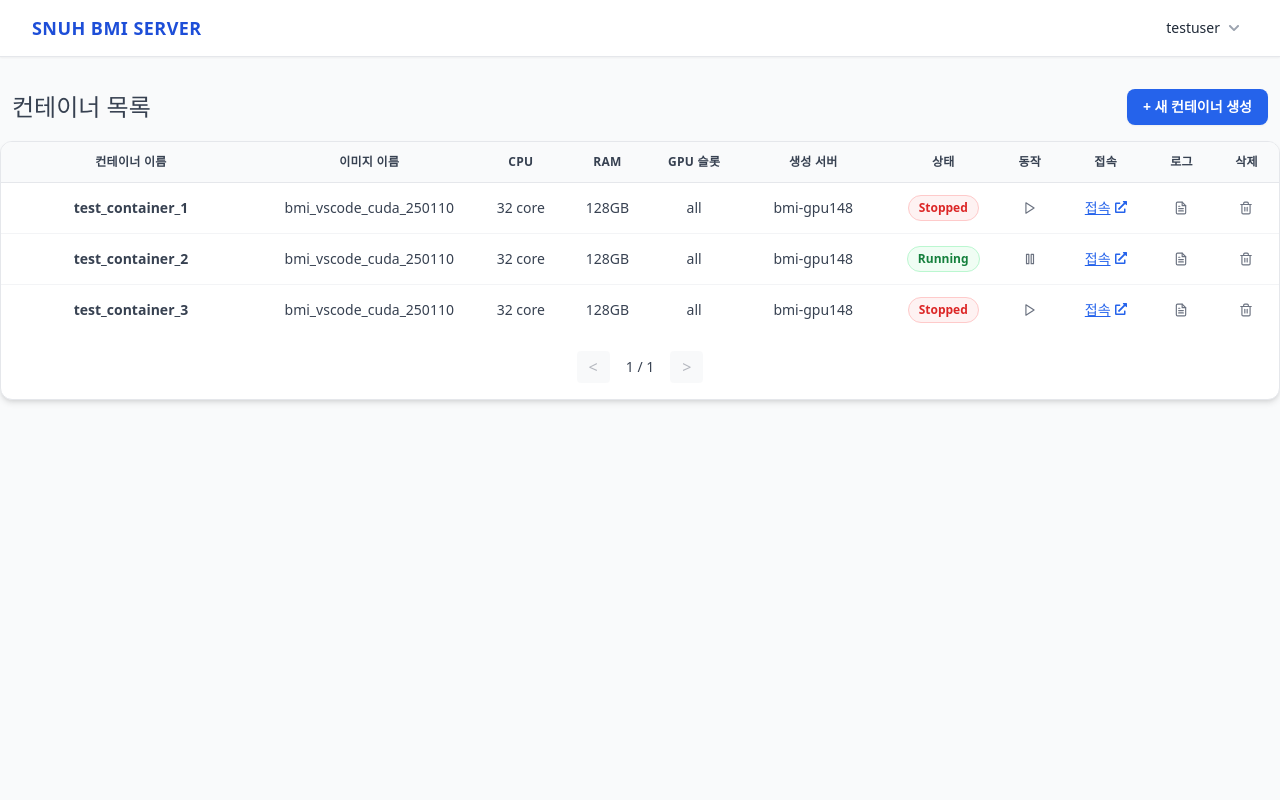
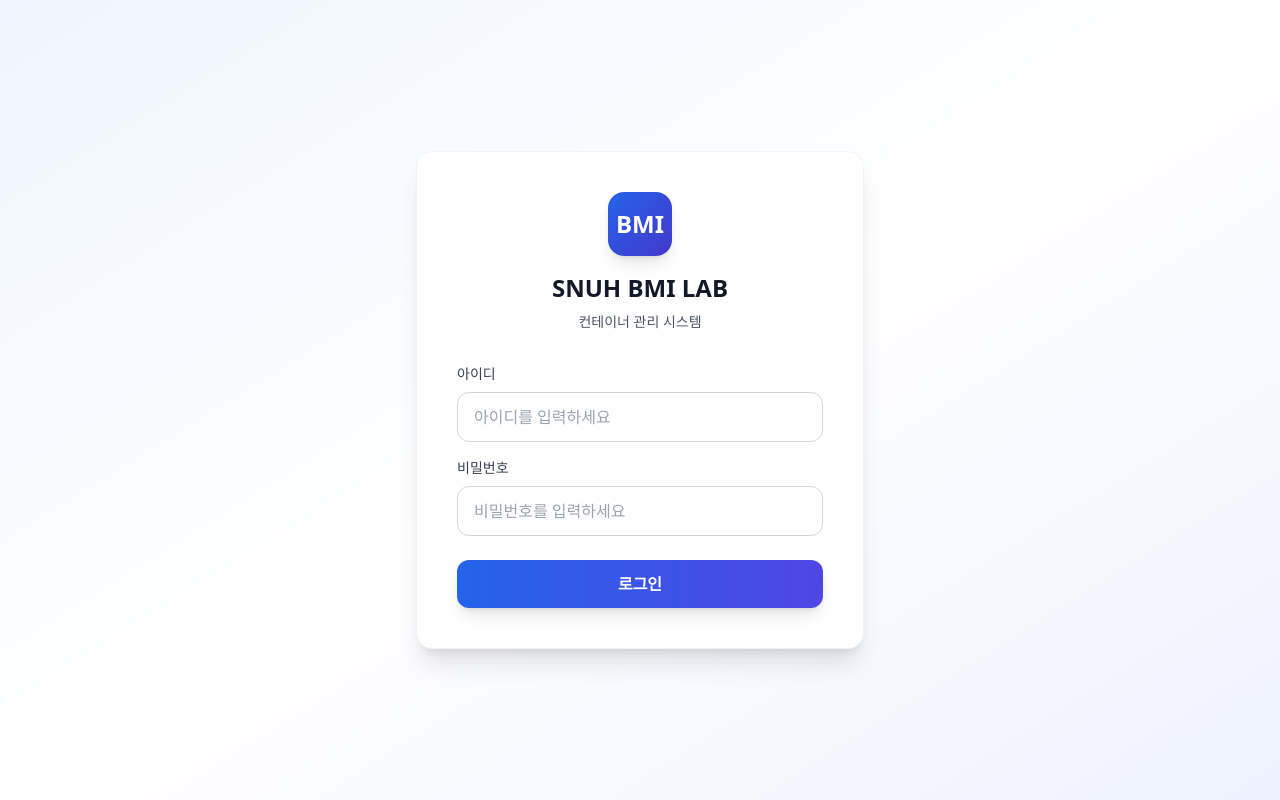
Before and after one commit to ima9ine4/SNUH-BMI-SERVER-FRONT, a React (Create React App) app: page / in a window 1280 px wide. Built offline with nearby package versions, Linux system fonts and the light colour scheme; a web font is replaced by a local one.

Commit message:
Feat: 로그인 UI 및 로직 추가

```diff
--- a/src/App.js
+++ b/src/App.js
@@ -1,9 +1,23 @@
+import React, { useState } from "react";
+import LoginPage from "./pages/LoginPage";
 import MainPage from "./pages/MainPage";
 
 function App() {
-  return(
-    <MainPage />
-  );
+  const [user, setUser] = useState(null);
+
+  const handleLogin = (userData) => {
+    setUser(userData); // 로그인 완료
+  };
+
+  const handleLogout = () => {
+    setUser(null);
+  };
+
+  if (!user) {
+    return <LoginPage onLogin={handleLogin} />;
+  }
+
+  return <MainPage user={user} onLogout={handleLogout} />;
 }
 
 export default App;
--- a/src/pages/LoginPage.jsx
+++ b/src/pages/LoginPage.jsx
@@ -0,0 +1,80 @@
+import React, { useState } from "react";
+
+const LoginPage = ({ onLogin }) => {
+    const [ userId, setUserId ] = useState("");
+    const [ userPw, setuserPw ] = useState("");
+    const [ error, setError ] = useState("");
+
+    const handleLogin = () => {
+        if (userId === "" || userPw === ""){
+            setError("아이디와 비밀번호를 모두 입력해주세요.");
+            return;
+        }
+
+        // 로그인 성공 시 onLogin 호출
+        onLogin({ userId, userPw });
+    }
+
+    return (
+        <div className="min-h-screen flex items-center justify-center bg-gradient-to-br from-blue-50 via-white to-indigo-50">
+            <div className="bg-white p-10 rounded-2xl shadow-xl w-full max-w-md border border-gray-100">
+                {/* 로고 및 브랜딩 */}
+                <div className="text-center mb-8">
+                    <div className="w-16 h-16 bg-gradient-to-br from-blue-600 to-indigo-700 rounded-2xl flex items-center justify-center mx-auto mb-4 shadow-lg">
+                        <span className="text-white text-2xl font-bold">BMI</span>
+                    </div>
+                    <h1 className="text-2xl font-bold text-gray-900 mb-2">SNUH BMI LAB</h1>
+                    <p className="text-gray-600 text-sm">컨테이너 관리 시스템</p>
+                </div>
+
+                {/* 로그인 폼 */}
+                <form onSubmit={(e) => { e.preventDefault(); handleLogin(); }}>
+                    <div className="space-y-4">
+                        <div>
+                            <label htmlFor="userId" className="block text-sm font-medium text-gray-700 mb-2">
+                                아이디
+                            </label>
+                            <input
+                                id="userId"
+                                type="text"
+                                placeholder="아이디를 입력하세요"
+                                value={userId}
+                                onChange={(e) => setUserId(e.target.value)}
+                                className="w-full px-4 py-3 border border-gray-300 rounded-xl focus:ring-2 focus:ring-blue-500 focus:border-transparent transition-all duration-200 text-gray-900 placeholder-gray-400"
+                            />
+                        </div>
+
+                        <div>
+                            <label htmlFor="userPw" className="block text-sm font-medium text-gray-700 mb-2">
+                                비밀번호
+                            </label>
+                            <input
+                                id="userPw"
+                                type="userPw"
+                                placeholder="비밀번호를 입력하세요"
+                                value={userPw}
+                                onChange={(e) => setuserPw(e.target.value)}
+                                className="w-full px-4 py-3 border border-gray-300 rounded-xl focus:ring-2 focus:ring-blue-500 focus:border-transparent transition-all duration-200 text-gray-900 placeholder-gray-400"
+                            />
+                        </div>
+                    </div>
+
+                    {error && (
+                        <div className="mt-4 p-3 bg-red-50 border border-red-200 rounded-xl">
+                            <p className="text-red-600 text-sm">{error}</p>
+                        </div>
+                    )}
+
+                    <button
+                        type="submit"
+                        className="w-full mt-6 bg-gradient-to-r from-blue-600 to-indigo-600 text-white py-3 px-4 rounded-xl font-semibold hover:from-blue-700 hover:to-indigo-700 focus:ring-2 focus:ring-blue-500 focus:ring-offset-2 transition-all duration-200 shadow-lg hover:shadow-xl"
+                    >
+                        로그인
+                    </button>
+                </form>
+            </div>
+        </div>
+    );
+};
+
+export default LoginPage;
--- a/src/pages/MainPage.jsx
+++ b/src/pages/MainPage.jsx
@@ -4,10 +4,7 @@ import { FiPlay, FiPause, FiFileText, FiTrash2 } from 'react-icons/fi';
 import {getContainerList, startContainer, stopContainer, fetchLogs, deleteContainer, createContainer} from '../api/containerApi';
 import NewContainerModal from '../components/NewContainerModal'
 
-const COMPANY_NAME = 'SNUH BMI SERVER';
-const USER_ID = 'test_1234';
-const USER_PW = 'test_1234'
-const USER_NAME = 'testuser';
+const COMPANY_NAME = 'SNUH BMI LAB SERVER';
 
 const PAGE_SIZE = 10;
 
@@ -24,7 +21,7 @@ function mapApiContainer(apiObj) {
   };
 }
 
-const MainPage = () => {
+const MainPage = ({ user, onLogout }) => {
     const [containerData, setContainerData] = useState([]);
     const [loading, setLoading] = useState(true);
     const [page, setPage] = useState(1);
@@ -34,7 +31,7 @@ const MainPage = () => {
     const pagedData = containerData.slice((page - 1) * PAGE_SIZE, page * PAGE_SIZE);
 
     const handleStart = (name) => {
-        startContainer({userId: USER_ID, userPw: USER_PW, serverName: name})
+        startContainer({userId: user.userId, userPw: user.userPw, serverName: name})
             .then(() => {
                 setContainerData((prev) =>
                     prev.map((item) =>
@@ -46,7 +43,7 @@ const MainPage = () => {
     }
 
     const handleStop = (name) => {
-        stopContainer({userId: USER_ID, userPw: USER_PW, serverName: name})
+        stopContainer({userId: user.userId, userPw: user.userPw, serverName: name})
             .then(() => {
                 setContainerData((prev) =>
                     prev.map((item) =>
@@ -58,7 +55,7 @@ const MainPage = () => {
     }
 
     const handleLogs = (name) => {
-        fetchLogs({userId: USER_ID, userPw: USER_PW, serverName: name})
+        fetchLogs({userId: user.userId, userPw: user.userPw, serverName: name})
             .then(res => {
                 alert(`로그 ${res.data.logs}`);
             })
@@ -71,7 +68,7 @@ const MainPage = () => {
                 const backup = [...prev];
                 const updated = prev.filter(item => item.name !== name);
 
-                deleteContainer({userId: USER_ID, userPw: USER_PW, serverName: name})
+                deleteContainer({userId: user.userId, userPw: user.userPw, serverName: name})
                 .then(() => {
                     console.log("삭제 완료");
                 })
@@ -99,6 +96,7 @@ const MainPage = () => {
     };
 
     useEffect(() =>{
+        console.log(user);
         getContainerList()
             .then((res) => {
                 const mapped = res.data.map(mapApiContainer);
@@ -115,17 +113,17 @@ const MainPage = () => {
         <div className="min-h-screen bg-gray-50 font-sans text-gray-900">
             {/* 상단바 */}
             <nav className="w-full bg-white border-b border-gray-200 shadow-sm">
-                <div className="max-w-7xl mx-auto flex justify-between items-center px-4 sm:px-8 h-14">
+                <div className="max-w-7xl mx-auto flex justify-between items-center px-3 h-14">
                 <span className="text-base sm:text-lg font-bold tracking-wide text-blue-700">{COMPANY_NAME}</span>
                 <div className="relative">
                     <button className="flex items-center gap-2 px-2 py-1 rounded-full hover:bg-gray-100 transition" onClick={() => setProfileOpen(v => !v)}>
-                    <span className="text-sm text-gray-800 font-medium">{USER_NAME}</span>
+                    <span className="text-sm text-gray-800 font-medium">{user.userId}</span>
                     <FaChevronDown className="text-gray-400 text-xs" />
                     </button>
                     {profileOpen && (
                     <div className="absolute right-0 mt-2 w-40 bg-white border border-gray-200 rounded-lg shadow-lg py-2 z-20">
-                        <div className="px-4 py-2 text-blue-700 text-xs font-semibold">{USER_ID}</div>
-                        <button className="w-full text-left px-4 py-2 text-red-500 hover:bg-red-50 text-xs font-medium">로그아웃</button>
+                        <div className="px-4 py-2 text-blue-700 text-xs font-semibold">{user.userId}</div>
+                        <button className="w-full text-left px-4 py-2 text-red-500 hover:bg-red-50 text-xs font-medium" onClick={onLogout}>로그아웃</button>
                     </div>
                     )}
                 </div>
@@ -134,7 +132,7 @@ const MainPage = () => {
 
             {/* 컨테이너 목록 헤더 */}
             <div className="max-w-7xl mx-auto flex justify-between items-center px-3 mt-8 mb-4">
-                <span className="text-2xl font-medium text-gray-700">컨테이너 목록</span>
+                <span className="text-3xl font-medium text-gray-900 mb-2">컨테이너 목록</span>
                 <button className="bg-blue-600 hover:bg-blue-700 text-white rounded-lg px-4 py-2 text-xs sm:text-sm font-semibold shadow-sm transition" onClick={() => setShowModal(true)}>
                 + 새 컨테이너 생성
                 </button>
```
